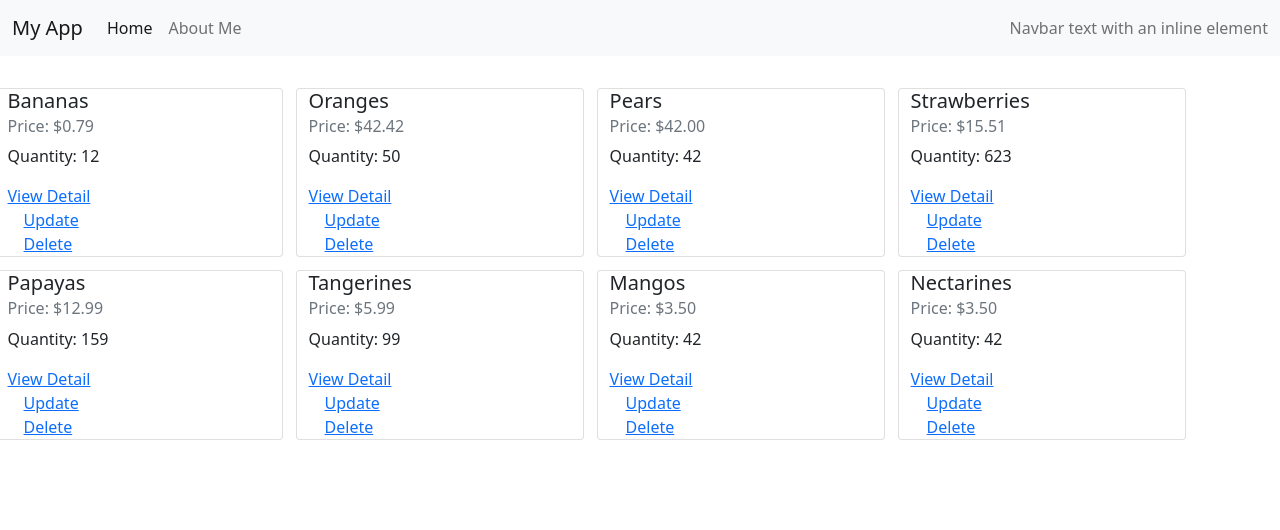
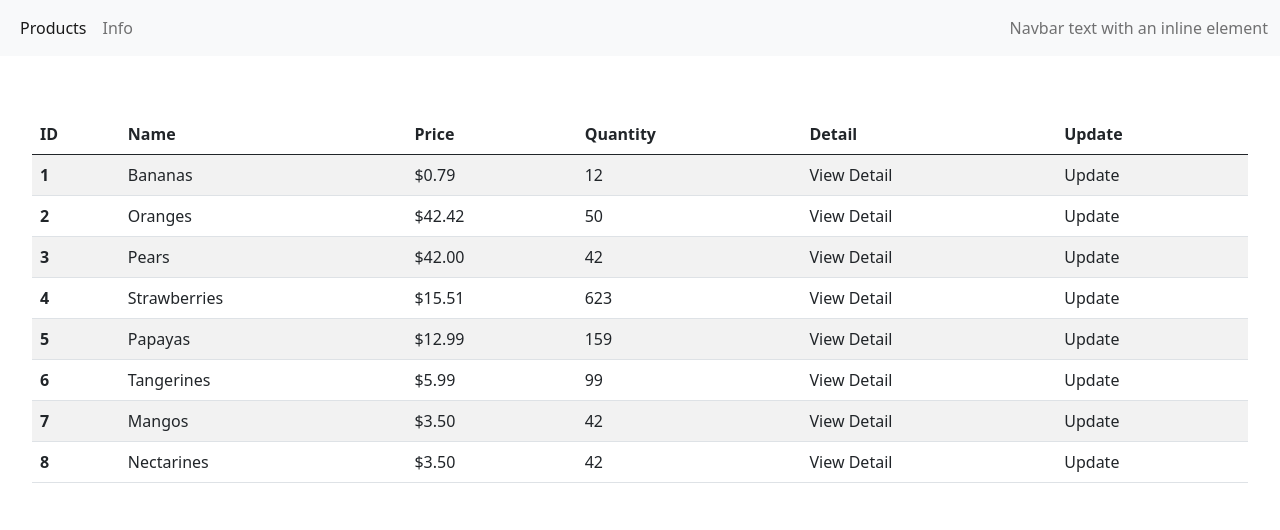
Before and after one commit to AndrewEvansDev/FSDI_111_HW3_CompetencyReport, a Flask app: page /products in a window 1280 px wide. Shown: the top 530 px of the page. Run offline with Flask 2, Linux system fonts and the light colour scheme; data comes from the database, SQL or seed files in the repository; both versions use the stored data as it was after the commit; some libraries are stand-ins or nearby versions.

Commit message:
lots of changes made and version is stable

```diff
--- /dev/null
+++ b/app/static/css/app.css
@@ -0,0 +1,8 @@
+div.table-wrap{
+    padding: 2rem;
+}
+
+td a{
+    text-decoration: none;
+    color:inherit;
+}
--- a/app/templates/base.html
+++ b/app/templates/base.html
@@ -15,17 +15,16 @@
 <body>
     <nav class="navbar navbar-expand-lg navbar-light bg-light">
         <div class="container-fluid">
-            <a class="navbar-brand" href="#">My App</a>
             <button class="navbar-toggler" type="button" data-bs-toggle="collapse" data-bs-target="#navbarText" aria-controls="navbarText" aria-expanded="false" aria-label="Toggle navigation">
             <span class="navbar-toggler-icon"></span>
         </button>
             <div class="collapse navbar-collapse" id="navbarText">
                 <ul class="navbar-nav me-auto mb-2 mb-lg-0">
                     <li class="nav-item">
-                        <a class="nav-link active" aria-current="page" href="#">Home</a>
+                        <a class="nav-link active" aria-current="page" href={{ url_for('get_products') }}>Products</a>
                     </li>
                     <li class="nav-item">
-                        <a class="nav-link" href="#">About Me</a>
+                        <a class="nav-link" href={{ url_for('index') }}>Info</a>
                     </li>
                 </ul>
                 <span class="navbar-text">
--- a/app/templates/product_list.html
+++ b/app/templates/product_list.html
@@ -16,23 +16,30 @@
     {% endif %}
     {% endwith %}
 </div>
-<div class="row">
+<div class="table-wrap">
+<table class="table table-striped product-list">
+    <thead thead-light>
+        <tr>
+            <th scope="col">ID</th>
+            <th scope="col">Name</th>
+            <th scope="col">Price</th>
+            <th scope="col">Quantity</th>
+            <th scope="col">Detail</th>
+            <th scope="col">Update</th>
+        </tr>
+    </thead>
+    <tbody>
     {% for product in product_list %}
-    <div class="card" style="width: 18rem; margin: 0.5%">
-        <h5 class="card-title">{{ product.name }}</h5>
-        <h6 class="card-subtitle mb-2 text-muted">
-            Price: {{ "${:,.2f}".format(product.price) }}
-        </h6>
-        <p class="card-text">Quantity: {{ product.quantity }}</p>
-        <a href={{ url_for( "get_product_detail", pid=product.id) }} class="card-link">View Detail</a>
-        <a href={{ url_for( "update_product_form", pid=product.id) }} class="card-link">Update</a>
-        <a href="#" class="card-link">Delete</a>
-    </div>
-    {% set i = i+1 %} {% if i%4 == 0 %}
+    <tr>
+        <th scope="row">{{ product.id }}</th>
+        <td>{{ product.name }}</td>
+        <td>{{ "${:,.2f}".format(product.price) }}</td>
+        <td>{{ product.quantity }}</td>
+        <td><a href={{ url_for( "get_product_detail", pid=product.id) }}>View Detail</a></td>
+        <td><a href={{ url_for( "update_product_form", pid=product.id) }}>Update</a></td>
+    </tr>
+    {% endfor %}
+</tbody>
+</table>
 </div>
-<div class="row">
-    {% endif %} {% endfor %}
-
-</div>
-
 {% endblock content %}
```
Also changed, not shown: mk_products.py (+11 -3 lines), app/mydb.db.
